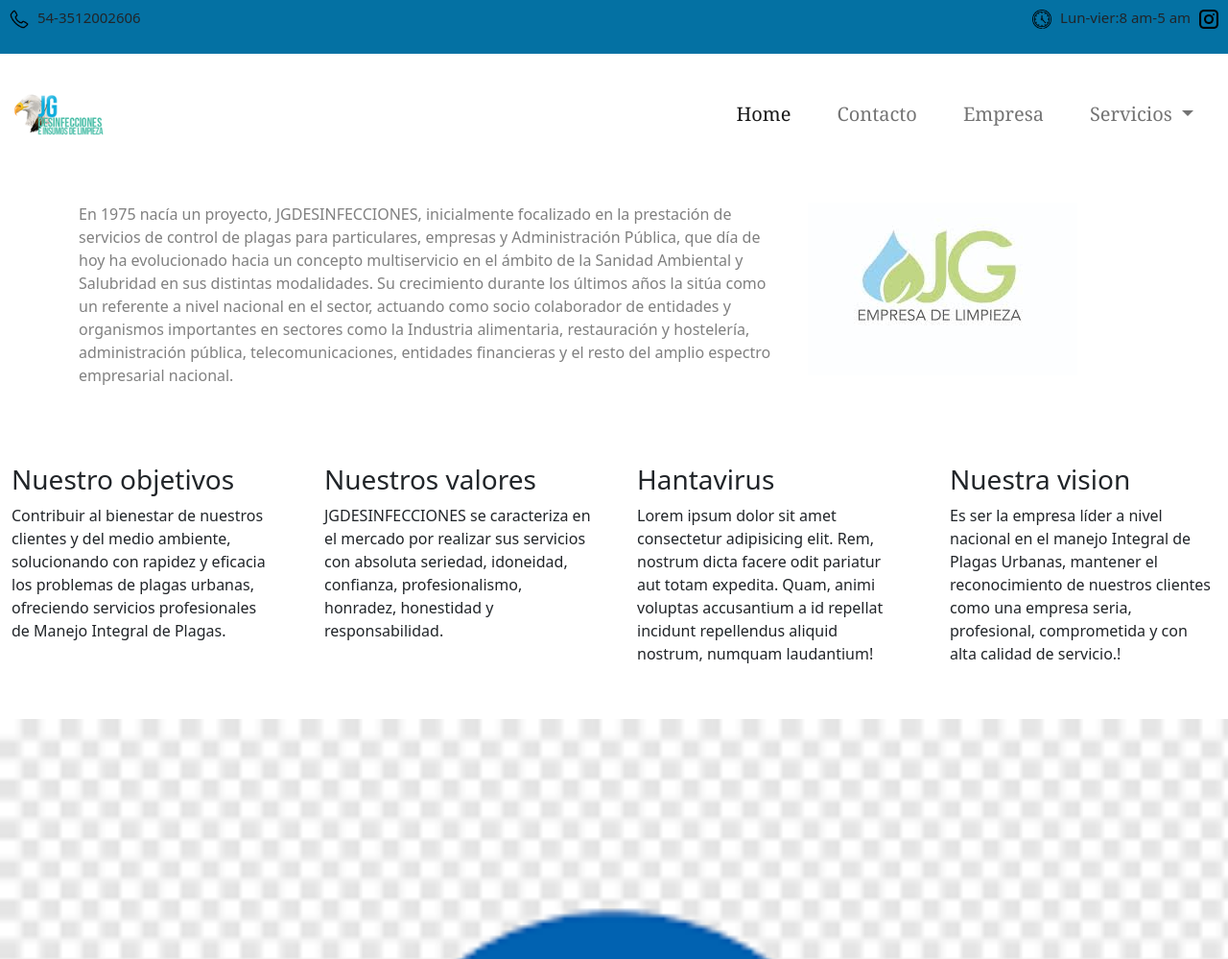
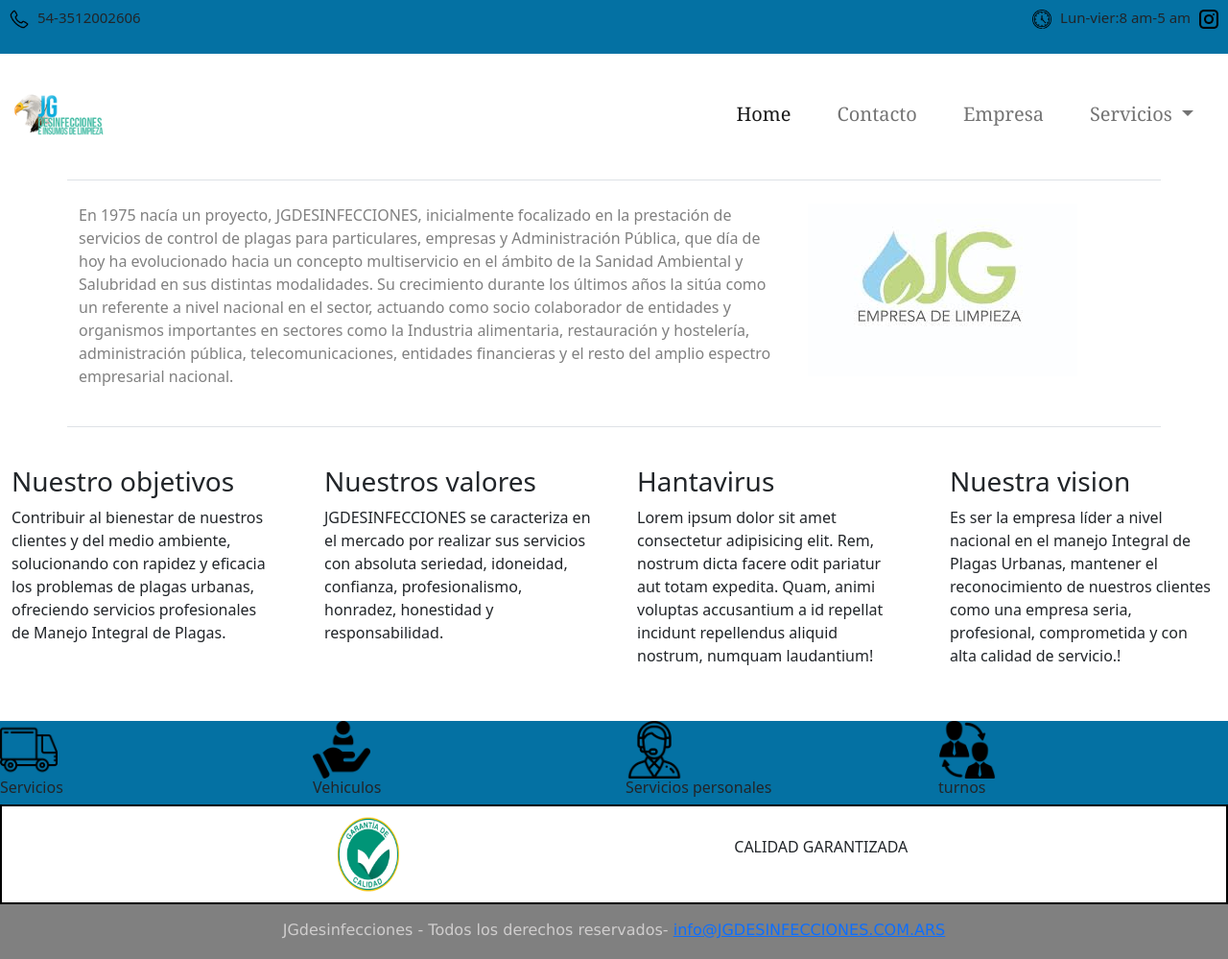
Before and after one commit to danielfranchi555/TerceraEntregaFinal, a website: page empresa.html in a window 1280 px wide. Shown: the top 999 px of the page at 96% size. Drawn offline with nearby package versions, Linux system fonts and the light colour scheme.

Commit message:
desafiosass

```diff
--- a/empresa.html
+++ b/empresa.html
@@ -58,7 +58,7 @@
 
 
 
-<div class="container">
+<div class="container border-bottom border-top">
 <div class="row py-4">
 <div class="col-md-8">
   <p class="parrafo">En 1975 nacía un proyecto, JGDESINFECCIONES, inicialmente focalizado en la prestación de servicios de control de plagas para particulares, empresas y Administración Pública, que día de hoy ha evolucionado hacia un concepto multiservicio en el ámbito de la Sanidad Ambiental y Salubridad en sus distintas modalidades.
@@ -96,21 +96,27 @@
 </div>
 </div>
 
-<div class="flex w-100">
-  <div>
-    <img src="img/servicio.png" alt="" class="logo_flex w-100">
+<div class="container_servicios">
+  <div class="row">
+<div class="col-md-3">
+    <img src="img/vehiculo.png" alt="" class="logos_empresa">
      <h6>Servicios</h6>
   </div>
-  <div>
-   <img src="img/vehiculos.png" alt="" class="logo_flex w-100">
+  <div class="col-md-3">
+   <img src="img/servicios.png" alt="" class="logos_empresa">
    <h6>Vehiculos</h6>
   </div>
-  <div>
+  <div class="col-md-3">
 
-    <img src="img/servicios_personales.png" alt="" class="logo_flex w-100">
+    <img src="img/encargados.png" alt="" class="logos_empresa ">
       <h6>Servicios personales</h5>
   </div>
+  <div class="col-md-3">
+    <img src="img/turnos.png" alt="" class="logos_empresa">
+    <h6>turnos</h6>
+  </div>
 
+  </div>
 </div>
 
 <div class="garantia">
--- a/scss/prueba.scss
+++ b/scss/prueba.scss
@@ -5,4 +5,5 @@
  @import "_container.scss";
  @import "_control-de-plagas.scss";
  @import "contacto.scss";
- @import"_variables.scss"
+ @import"_variables.scss";
+ @import"_empresa.scss";
```
Also changed, not shown: css/pruebacss.css, img/encargados.png (added), img/servicios.png (added), img/turnos.png (added), img/vehiculo.png (added), scss/_empresa.scss (added).
